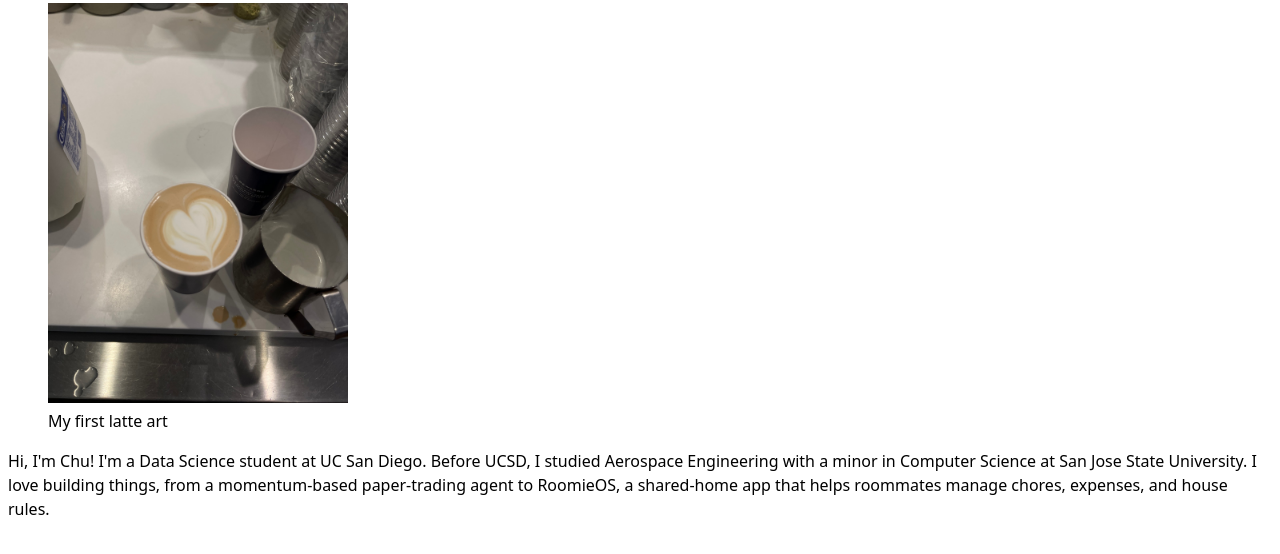
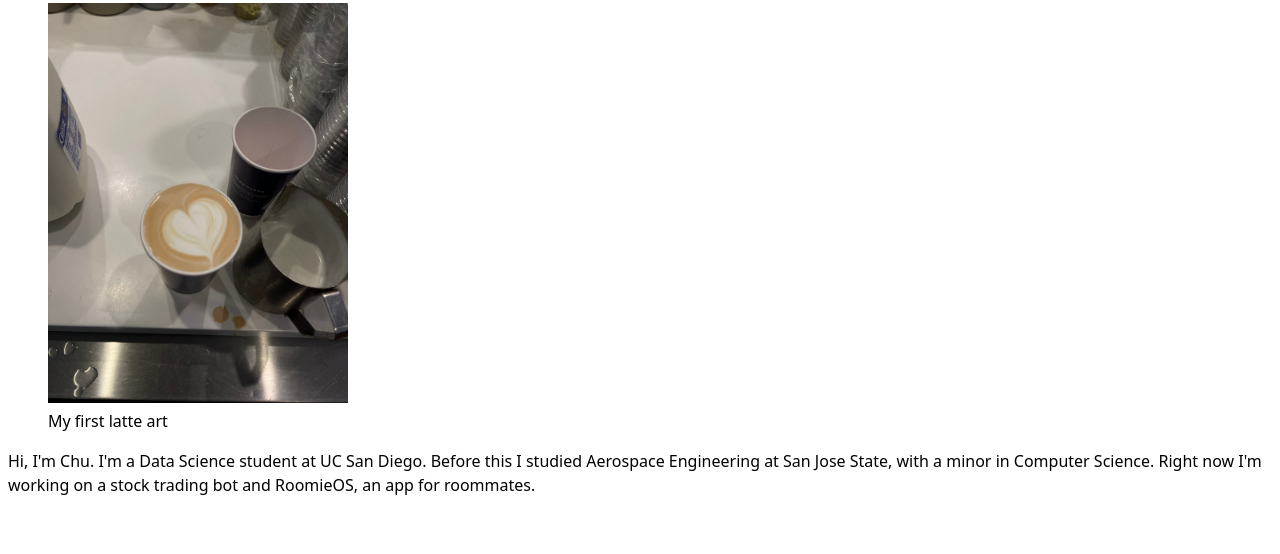
Before and after one commit to chewythechoochoo/portfolio, a plain HTML site: page index.html in a window 1280 px wide. Shown: the part 120-674 px from the top of the page. Drawn offline with Linux system fonts and the light colour scheme.

Commit message:
Simplify wording on home and projects pages

```diff
--- a/index.html
+++ b/index.html
@@ -18,15 +18,14 @@
   <h1>Chuxiong Pei</h1>
 
   <figure>
-    <img src="images/latte-art.jpg" alt="A latte in a paper cup with a heart-shaped milk foam design, next to a steel milk pitcher" width="300" height="400">
+    <img src="images/latte-art.jpg" alt="Latte art" width="300" height="400">
     <figcaption>My first latte art</figcaption>
   </figure>
 
   <p>
-    Hi, I'm Chu! I'm a Data Science student at UC San Diego. Before UCSD, I studied
-    Aerospace Engineering with a minor in Computer Science at San Jose State University.
-    I love building things, from a momentum-based paper-trading agent to RoomieOS,
-    a shared-home app that helps roommates manage chores, expenses, and house rules.
+    Hi, I'm Chu. I'm a Data Science student at UC San Diego. Before this I studied
+    Aerospace Engineering at San Jose State, with a minor in Computer Science.
+    Right now I'm working on a stock trading bot and RoomieOS, an app for roommates.
   </p>
 </body>
 </html>
```
Also changed, not shown: projects/index.html (+2 -2 lines).
